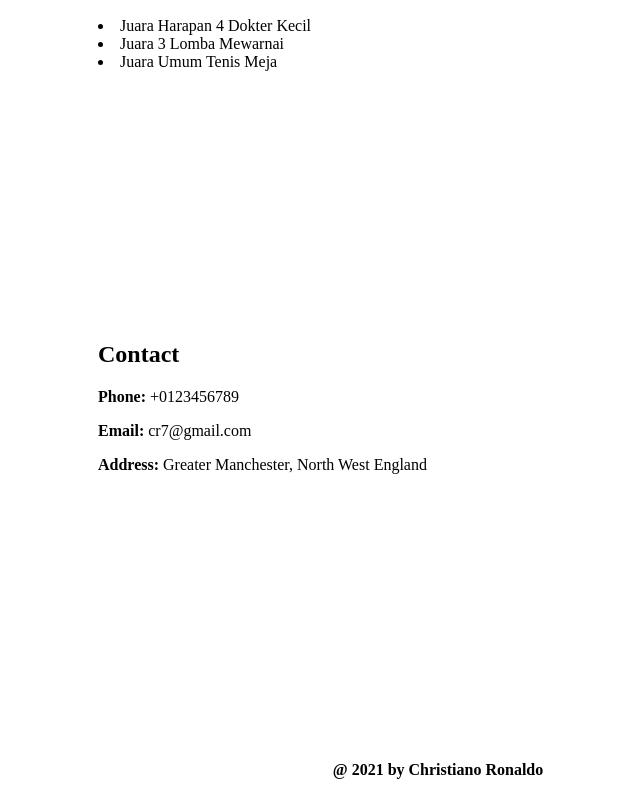
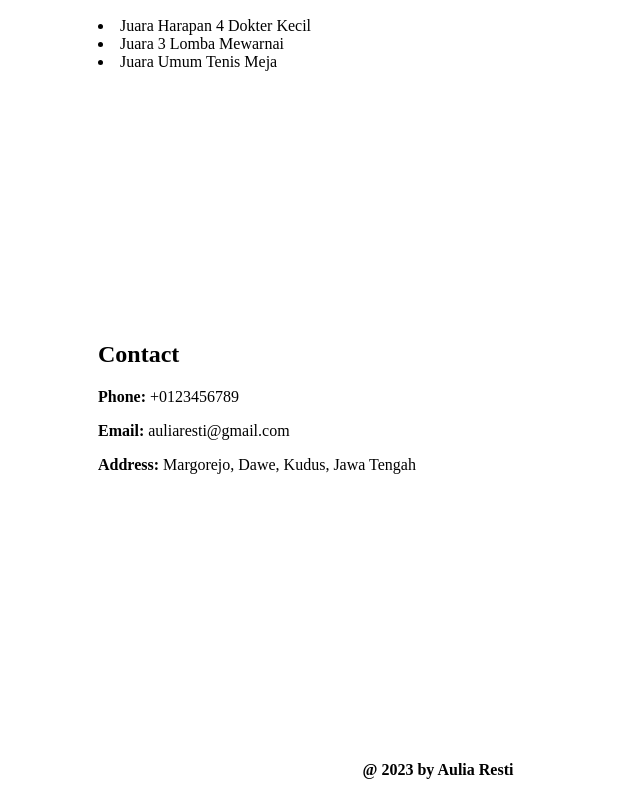
Before and after one commit to auliaresti/auliaresti, a plain HTML site: page index.html in a window 1280 px wide. Shown: the part 1595-2395 px from the top of the page, without its empty margins (402-1042 px from the left). Drawn offline with Linux system fonts and the light colour scheme.

Commit message:
Update index.html

```diff
--- a/index.html
+++ b/index.html
@@ -80,12 +80,12 @@
             <div id="contact">
                  <h2>Contact</h2>
                  <p><b>Phone:</b> +0123456789</p>
-                 <p><b>Email:</b> cr7@gmail.com</p>
-                 <p><b>Address:</b> Greater Manchester, North West England</p>
+                 <p><b>Email:</b> auliaresti@gmail.com</p>
+                 <p><b>Address:</b> Margorejo, Dawe, Kudus, Jawa Tengah</p>
             </div>
 
             <div id="footer">
-                 <h4>@ 2021 by Christiano Ronaldo</h4>
+                 <h4>@ 2023 by Aulia Resti</h4>
             </div>
 
 
```
